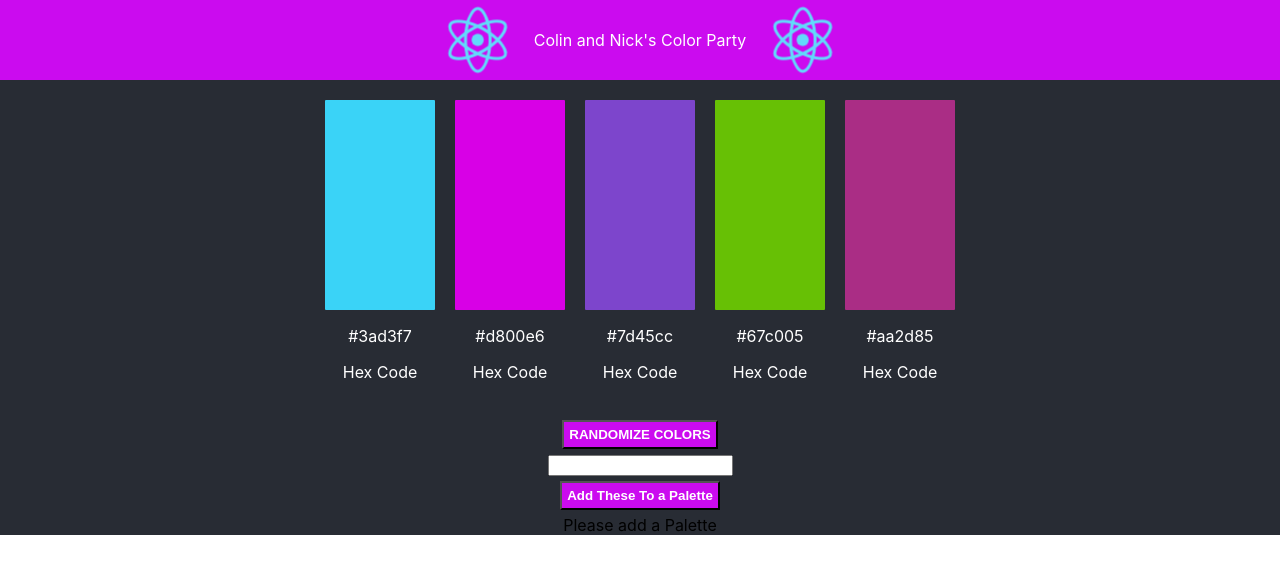
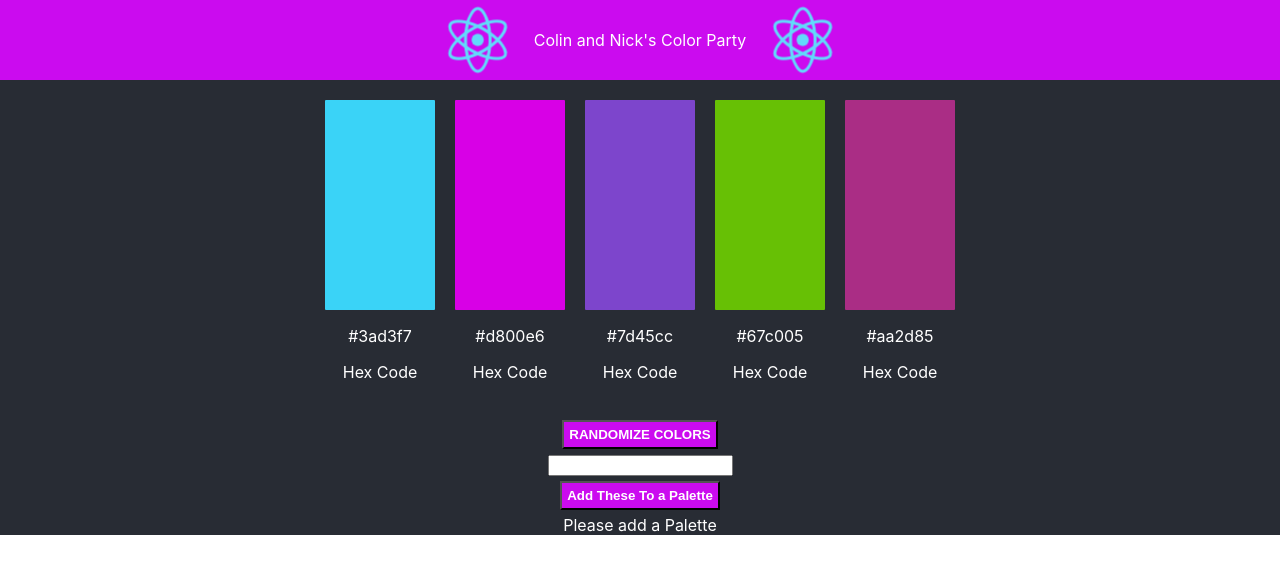
Before and after one commit to nicknist/frontend-colors, a React (Create React App) app: page / in a window 1280 px wide. Shown: the top 574 px of the page. Built offline with nearby package versions, Linux system fonts and the light colour scheme.

Commit message:
Add CSS for lock and unlock icons

```diff
--- a/src/Components/App/App.css
+++ b/src/Components/App/App.css
@@ -1,11 +1,16 @@
 .App {
   text-align: center;
   background-color: #282c34;
+  color: white;
 }
 
 .App-logo {
   height: 10vmin;
   pointer-events: none;
+}
+
+img:hover {
+  cursor: pointer;
 }
 
 @media (prefers-reduced-motion: no-preference) {
```
